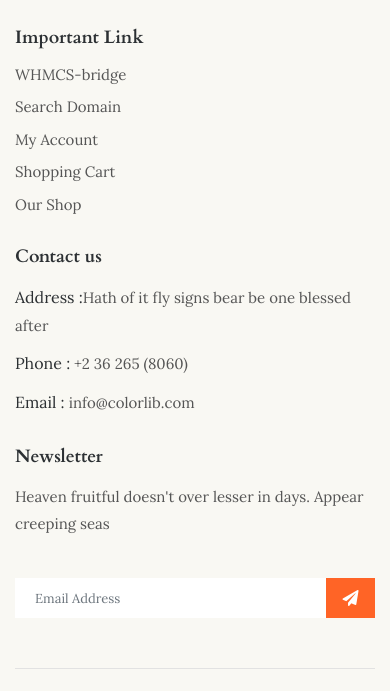
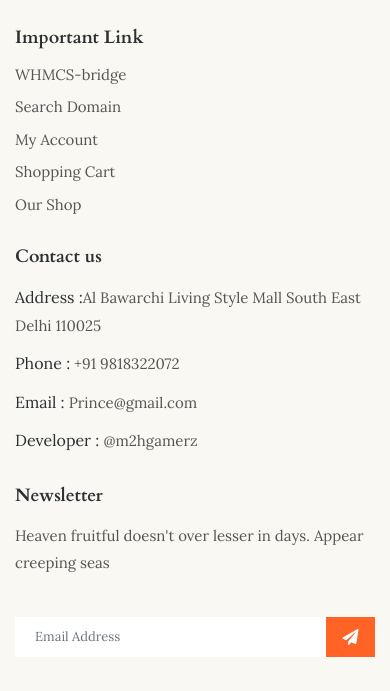
Before and after one commit to PrinceM2H/OFFICIAL-AL-BAWARCHI-, a plain HTML site: page index.html in a window 390 px wide. Shown: the part 11189-11880 px from the top of the page. Drawn offline with nearby package versions, Linux system fonts and the light colour scheme; files that its build step writes are made by us from their sources.

Commit message:
Update index.html

```diff
--- a/index.html
+++ b/index.html
@@ -5,7 +5,7 @@
     <!-- Required meta tags -->
     <meta charset="utf-8">
     <meta name="viewport" content="width=device-width, initial-scale=1, shrink-to-fit=no">
-    <title>Dingo</title>
+    <title>Al Bawarchi</title>
     <link rel="icon" href="img/favicon.png">
     <!-- Bootstrap CSS -->
     <link rel="stylesheet" href="css/bootstrap.min.css">
@@ -73,7 +73,7 @@
                             </ul>
                         </div>
                         <div class="menu_btn">
-                            <a href="#" class="btn_1 d-none d-sm-block">book a tabel</a>
+                            <a href="#" class="btn_1 d-none d-sm-block">Book a Tabel</a>
                         </div>
                     </nav>
                 </div>
@@ -861,9 +861,10 @@
                     <div class="single-footer-widget footer_2">
                         <h4>Contact us</h4>
                         <div class="contact_info">
-                            <p><span> Address :</span>Hath of it fly signs bear be one blessed after </p>
-                            <p><span> Phone :</span> +2 36 265 (8060)</p>
-                            <p><span> Email : </span>info@colorlib.com </p>
+                            <p><span> Address :</span>Al Bawarchi Living Style Mall South East Delhi 110025</p>
+                            <p><span> Phone :</span> +91 9818322072</p>
+                            <p><span> Email : </span>Prince@gmail.com </p>
+                            <p><span> Developer : </span><a herf="t.me/@m2hgamerz">@m2hgamerz</a> </p>
                         </div>
                     </div>
                 </div>
```
